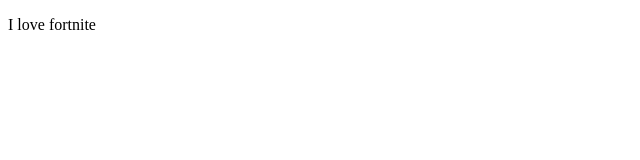
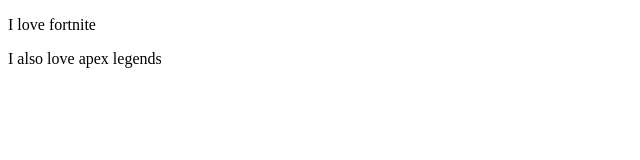
Before and after one commit to leonidus17/project-11.03.23, a plain HTML site: page leonidus.html in a window 1280 px wide. Shown: the whole page, without its empty margins (0-640 px from the left). Drawn offline with Linux system fonts and the light colour scheme.

Commit message:
Update leonidus.html

```diff
--- a/leonidus.html
+++ b/leonidus.html
@@ -1,4 +1,5 @@
 <!DOCTYPE html>
 <body>
   <p>I love fortnite</p>
+  <p>I also love apex legends</p>
 </body>
```
